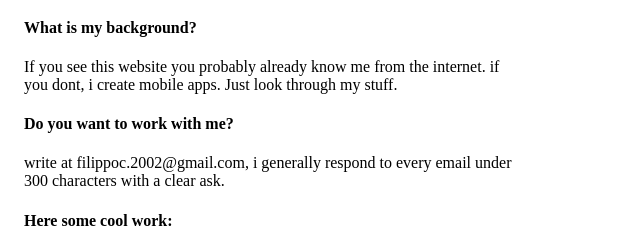
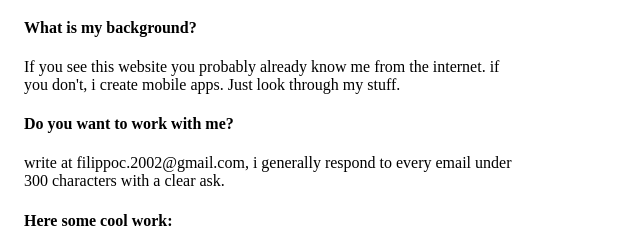
Before and after one commit to filippocecchi/filippocecchipersonalwebsite, a plain HTML site: page index.html in a window 1280 px wide. Shown: the part 330-565 px from the top of the page, 0-640 px from the left. Drawn offline with Linux system fonts and the light colour scheme.

Commit message:
grammar fix

```diff
--- a/index.html
+++ b/index.html
@@ -17,7 +17,7 @@
         <h4>What do i do?</h4>
         <p>Mostly code react native mobile apps, marketing and reading, Often sport and chess</p>
         <h4>What is my background?</h4>
-        <p>If you see this website you probably already know me from the internet. if you dont, i create mobile apps. Just look through my stuff.</p>
+        <p>If you see this website you probably already know me from the internet. if you don't, i create mobile apps. Just look through my stuff.</p>
         <h4>Do you want to work with me?</h4>
         <p>write at filippoc.2002@gmail.com, i generally respond to every email under 300 characters with a clear ask.</p>
         <h4>Here some cool work:</h4>
```
